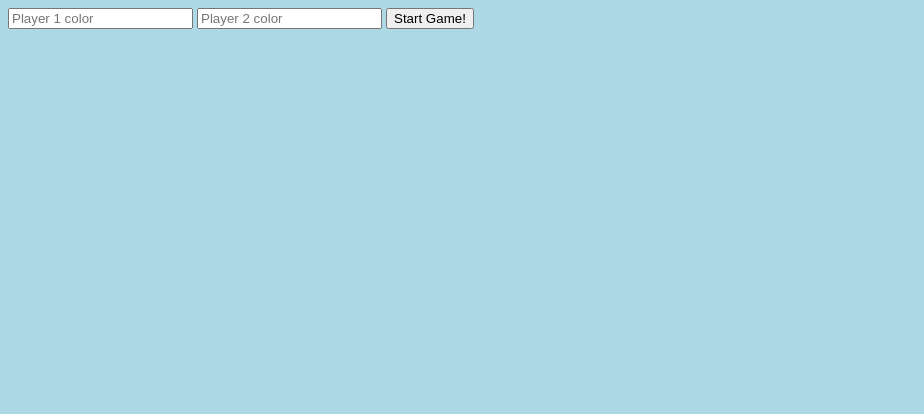
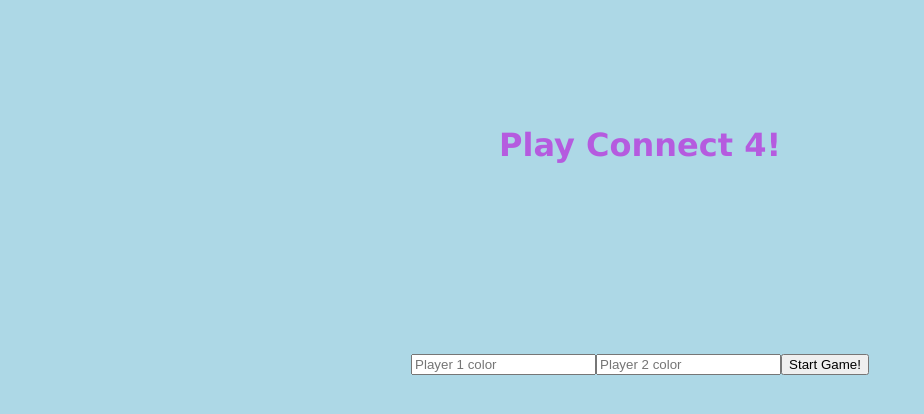
Before and after one commit to Evawoods/connect4, a plain HTML site: page index.html in a window 1280 px wide. Shown: the whole page, without its empty margins (0-924 px from the left). Drawn offline with Linux system fonts and the light colour scheme.

Commit message:
adding title and combining player info/start button into an h2

```diff
--- a/index.html
+++ b/index.html
@@ -5,9 +5,13 @@
 </head>
 <body>
 
-<input id="p1-color" placeholder="Player 1 color">
-<input id="p2-color" placeholder="Player 2 color">
-<button id="start-game"> Start Game!</button>
+<h1 id="title">Play Connect 4!</h1>
+
+<h2 id="start-info">
+  <input id="p1-color" placeholder="Player 1 color">
+  <input id="p2-color" placeholder="Player 2 color">
+  <button id="start-game"> Start Game!</button>
+</h2>
 
 <div id="game">
   <table id="board"></table>
```
